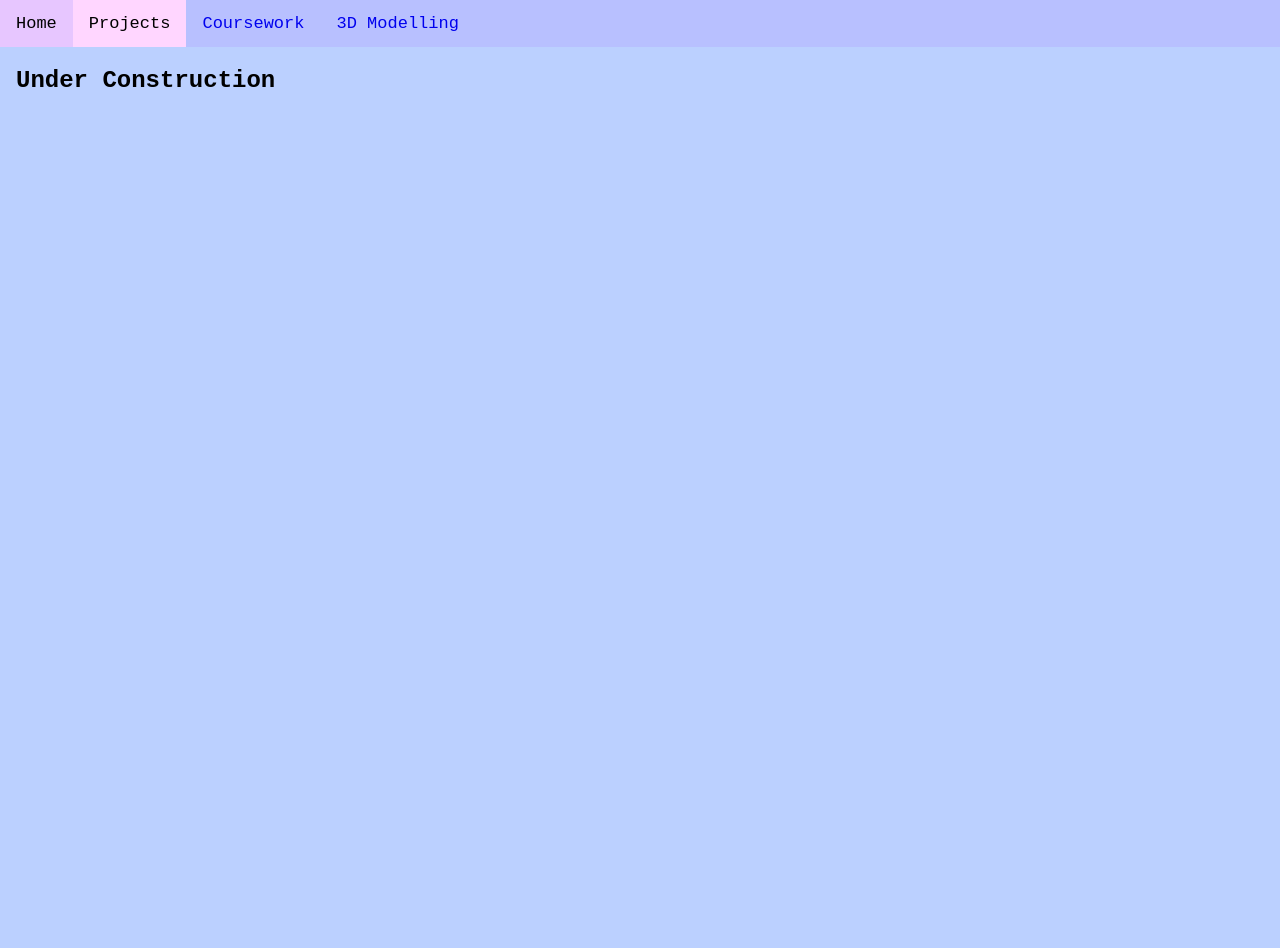
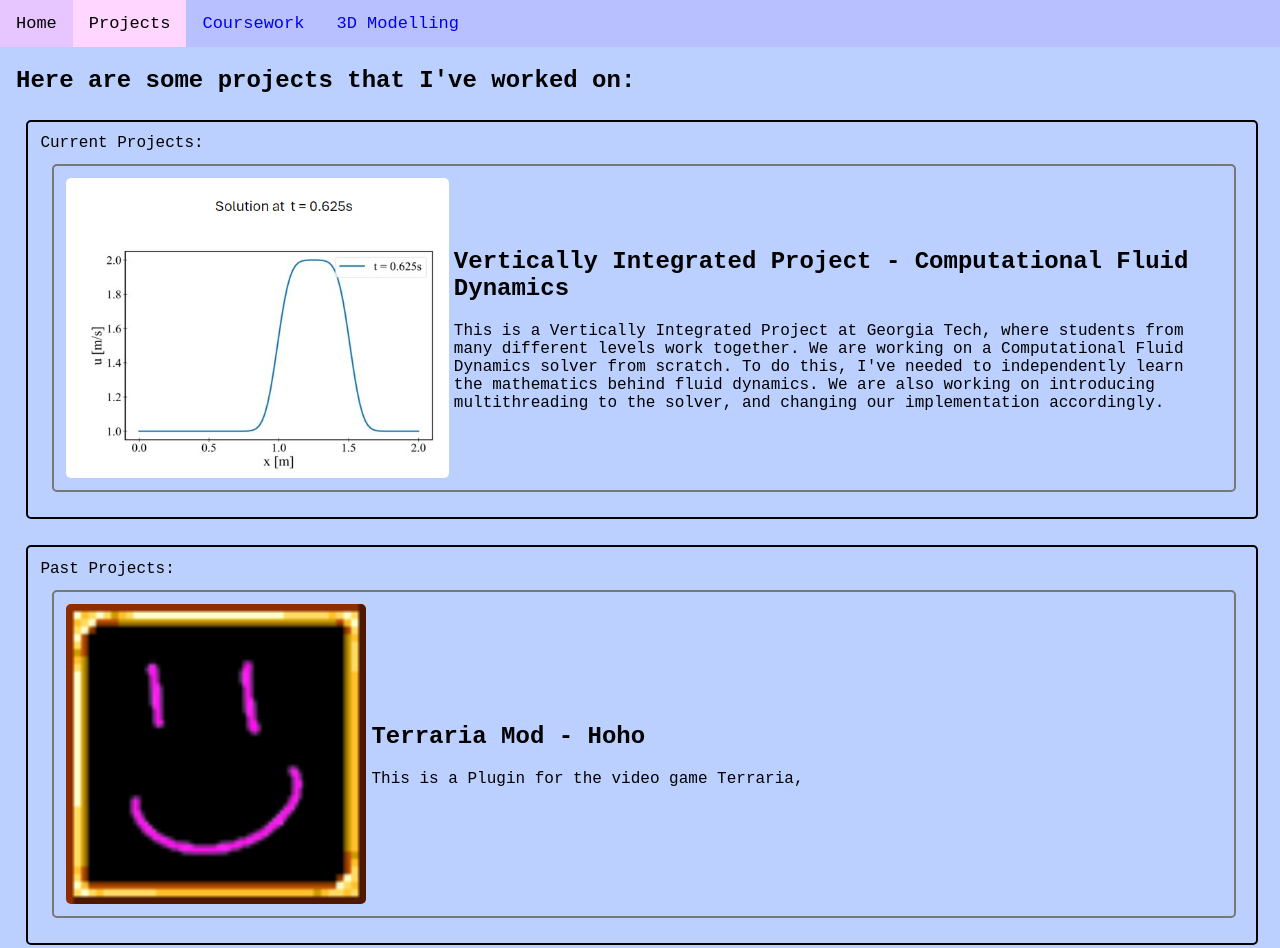
Before and after one commit to LemurMemur/LemurMemur, a plain HTML site: page projects.html in a window 1280 px wide. Before the commit the page ends 800 px from the top, so only its background shows below. Drawn offline with Linux system fonts and the light colour scheme.

Commit message:
Updated projects page and added icons for projects.

```diff
--- a/projects.html
+++ b/projects.html
@@ -3,6 +3,30 @@
 <head>
 <title>Page Title</title>
 <link rel="stylesheet" href="portfolioPage.css">
+<style>
+  .project-item {
+    border-radius: 5px;
+    border: 2px solid #777777;
+    margin: 1%;
+    padding: 1%;
+    width: 96%;
+    height: fit-content;
+
+    display: grid;
+    align-items: center;
+    column-gap: 5px;
+  }
+  .odd {
+    grid-template-columns: 1fr 3fr;
+  }
+  .even {
+    grid-template-columns: 3fr 1fr;
+  }
+  img {
+    height: 300px;
+    border-radius: 5px;
+  }
+</style>
 </head>
 <body>
   <nav>
@@ -13,8 +37,33 @@
   </nav>
 
   <div style="padding-left:16px">
-    <h2>Under Construction</h2>
+    <h2>Here are some projects that I've worked on:</h2>
     <p></p>
+  </div>
+
+  <div class="text-section">
+    Current Projects:
+    <div class="project-item odd">
+      <img src="CFD Project Graph.png">
+      <div>
+        <h2>Vertically Integrated Project - Computational Fluid Dynamics</h2>
+        <p>This is a Vertically Integrated Project at Georgia Tech, where students from many different levels work together. We are working on a Computational Fluid Dynamics solver from scratch.
+          To do this, I've needed to independently learn the mathematics behind fluid dynamics.
+          We are also working on introducing multithreading to the solver, and changing our implementation accordingly.</p>
+      </div>
+    </div>
+
+  </div>
+  <div class="text-section">
+    Past Projects:
+    <div class="project-item odd">
+      <img src="Hoho Icon.png">
+      <div>
+        <h2>Terraria Mod - Hoho</h2>
+        <p>This is a Plugin for the video game Terraria, </p>
+      </div>
+    </div>
+
   </div>
 
 </body>
```
Also changed, not shown: CFD Project Graph.png (added), Hoho Icon.png (added).
